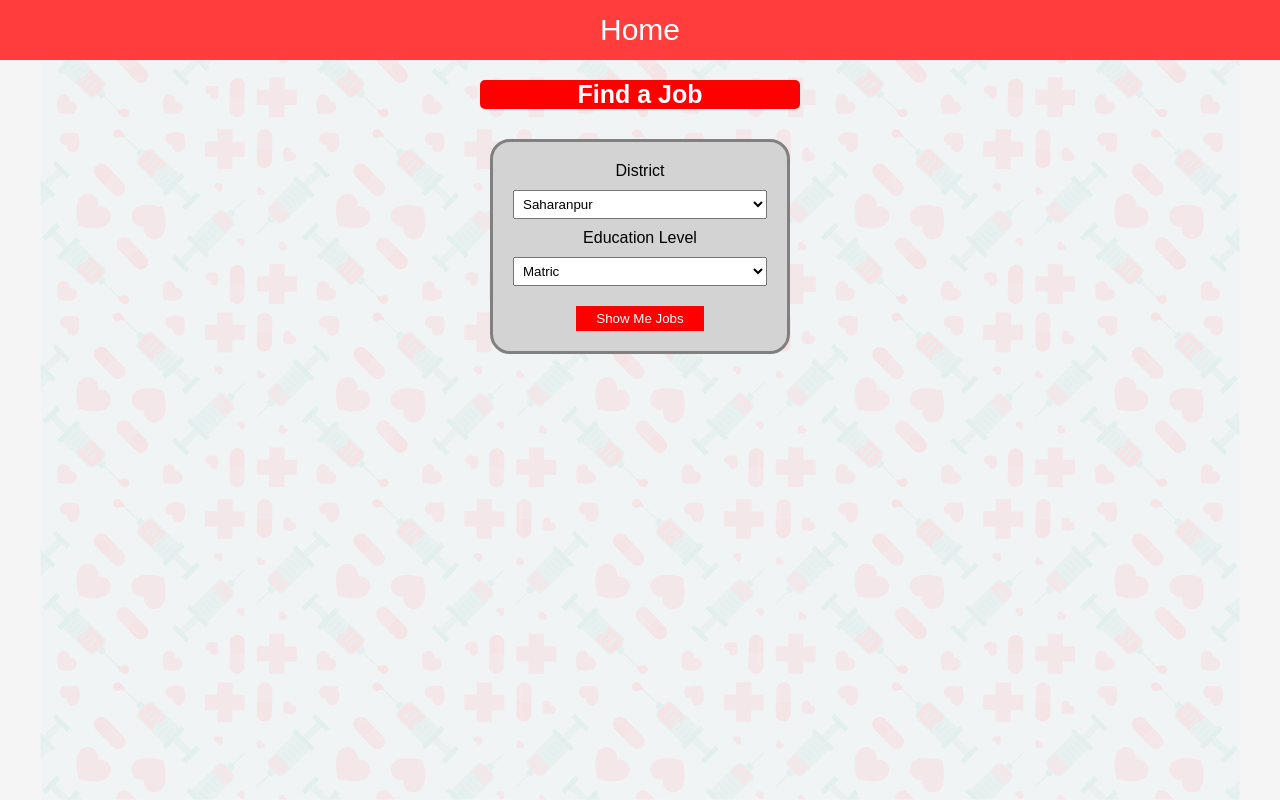
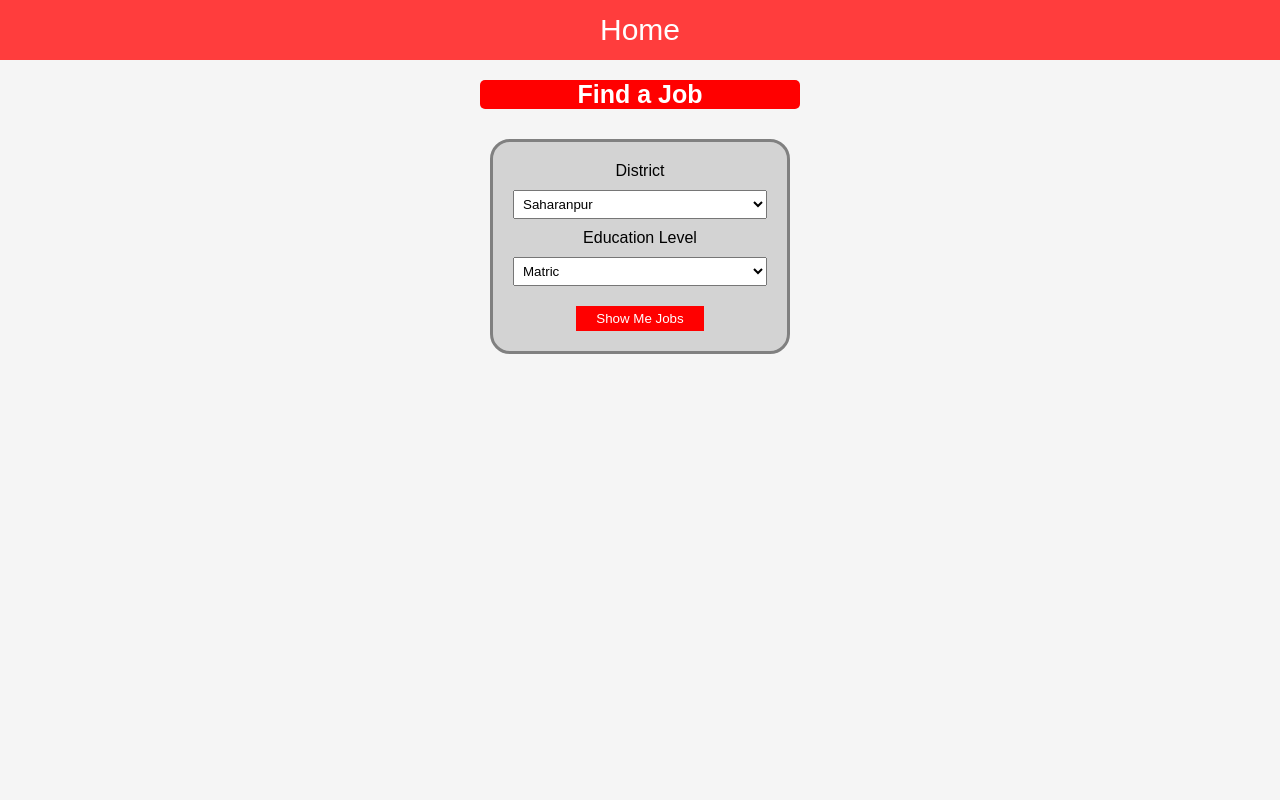
Before and after one commit to LalitPro/lavish, a plain HTML site: page index.html in a window 1280 px wide. Drawn offline with Linux system fonts and the light colour scheme.

Commit message:
Update index.html

```diff
--- a/index.html
+++ b/index.html
@@ -17,12 +17,6 @@
       align-items: center;
       background-color: #f5f5f5;
       width: 100vw;
-    }
-    body img{
-    position: relative;
-    z-index: -10;
-    opacity: 0.1;
-    max-height: 100vh;
     }
     #headerdiv {
       height: 60px;
@@ -110,24 +104,9 @@
     .job-item p {
       margin-bottom: 5px;
     }
-    #abc{
-      position:fixed;
-      top:0;
-      left:0;
-      right:0;
-      z-index: 10;
-    }
   </style>
 </head>
 <body>
-  <img
-    class="demo-bg"
-    src="https://raw.githubusercontent.com/LalitPro/lavish/refs/heads/main/pattern.jpg"
-  >
-
-  <div id="abc">
-
-
 <div id="headerdiv"><a href="/">Home</a></div>
 
 <div id="main-job">
@@ -161,9 +140,6 @@
 </div>
 
 <div id="job-list"></div>
-
-
-  </div>
 
 <script>
 
```
